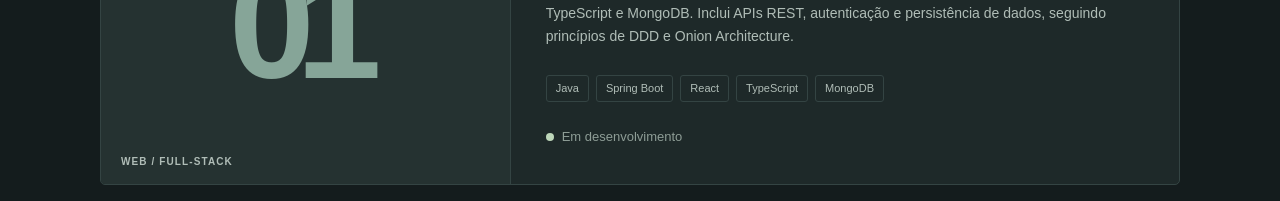
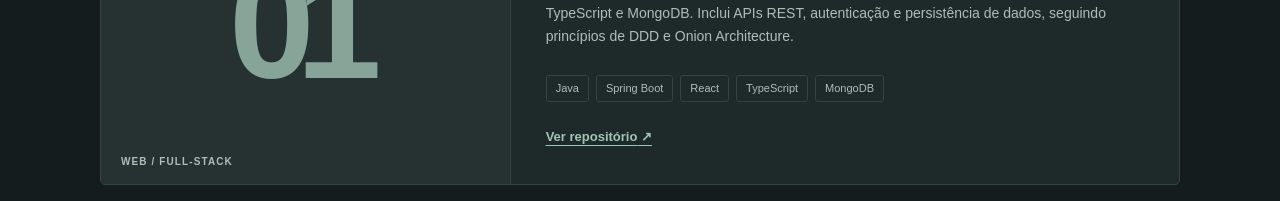
Before and after one commit to AfonsoMachado1892/AfonsoMachado1892.github.io, a React (Vite) app: page / in a window 1280 px wide. Shown: the part 2500-2701 px from the top of the page. Built offline with nearby package versions, Linux system fonts and the light colour scheme.

Commit message:
Update project repository links

```diff
--- a/src/data/projects.ts
+++ b/src/data/projects.ts
@@ -28,6 +28,7 @@ export const projects: Project[] = [
       en: "Full-stack restaurant management application developed with Java, Spring Boot, React, TypeScript and MongoDB. Includes REST APIs, authentication and data persistence, applying DDD and Onion Architecture principles.",
     },
     tech: ["Java", "Spring Boot", "React", "TypeScript", "MongoDB"],
+    repo: "https://github.com/AfonsoMachado1892/Laprizza-restaurant-management",
     ongoing: true,
   },
   {
@@ -41,7 +42,7 @@ export const projects: Project[] = [
       en: "Air traffic management and simulation system using Java, C and PostgreSQL, involving TCP/UDP communication, software engineering principles and automated testing.",
     },
     tech: ["Java", "C", "PostgreSQL", "TCP/UDP", "Scrum"],
-    repo: "https://github.com/AfonsoMachado1892/air-traffic-management-system-sem4",
+    repo: "https://github.com/AfonsoMachado1892/AISafe-Air-traffic-management",
   },
   {
     id: "railway-logistics",
@@ -54,7 +55,7 @@ export const projects: Project[] = [
       en: "Railway logistics management solution developed with Java, C, RISC-V Assembly, SQL and PL/SQL. Applied algorithms, data structures and relational databases.",
     },
     tech: ["Java", "C", "Assembly RISC-V", "SQL", "PL/SQL"],
-    repo: "https://github.com/AfonsoMachado1892/railway-logistics-management-system-sem3",
+    repo: "https://github.com/AfonsoMachado1892/Logistics-on-Rails",
   },
   {
     id: "airport-network",
@@ -67,7 +68,7 @@ export const projects: Project[] = [
       en: "Design and simulation of an airport campus network in Cisco Packet Tracer, covering VLANs, IPv4 addressing, OSPF routing and DNS, DHCP and VoIP services.",
     },
     tech: ["Cisco Packet Tracer", "VLAN", "OSPF", "DNS", "DHCP"],
-    repo: "https://github.com/AfonsoMachado1892/airport-campus-network-design-sem4",
+    repo: "https://github.com/AfonsoMachado1892/Airport-campus-network",
     image: "./images/terminal3.png",
     imageAlt: { pt: "Topologia da rede do Terminal 3 no Cisco Packet Tracer", en: "Terminal 3 network topology in Cisco Packet Tracer" },
   },
@@ -82,7 +83,7 @@ export const projects: Project[] = [
       en: "Railway management Simulation in Java and JavaFX with historical scenarios, railway construction, locomotive purchases and graph-based route calculation.",
     },
     tech: ["Java", "JavaFX", "Grafos", "Dijkstra"],
-    repo: "https://github.com/AfonsoMachado1892/railway-management-simulator-sem2",
+    repo: "https://github.com/AfonsoMachado1892/All-Aboard-Railway-management",
   },
   {
     id: "eigenfaces",
@@ -95,6 +96,6 @@ export const projects: Project[] = [
       en: "Java face recognition system that uses matrix operations, eigenvalues and eigenvectors for image reconstruction, and Euclidean distance for face comparison.",
     },
     tech: ["Java", "Eigenfaces", "Linear Algebra", "Image Processing"],
-    repo: "https://github.com/AfonsoMachado1892/eigenfaces-face-recognition-sem1",
+    repo: "https://github.com/AfonsoMachado1892/Eigenfaces-face-recognition",
   },
 ]
```
